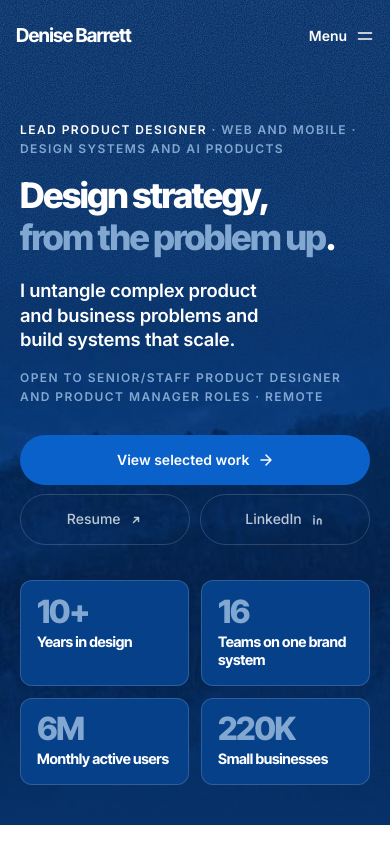
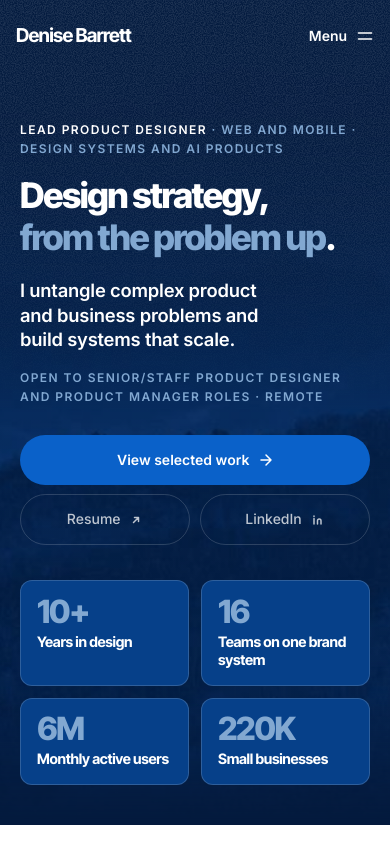
Before and after one commit to denisexue106/Website, a plain HTML site: page index.html in a window 390 px wide. Shown: the top 844 px of the page. Drawn offline with Linux system fonts and the light colour scheme.

Commit message:
Darker navy behind the homepage hero
Co-Authored-By: Claude Opus 5.5 <noreply@anthropic.com>

```diff
--- a/site.css
+++ b/site.css
@@ -196,7 +196,8 @@ nav.menu-open .nav-toggle .l2 { transform: translateY(-3px) rotate(-45deg); }
    the Unsplash License. The two sections go transparent inside one navy block, so the photo
    runs behind both with no seam. The scrim keeps the text side and the strip under the nav
    dark; the mask fades the photo back to navy before the white Work section. */
-.hero-block { position: relative; background: var(--d-bg); }
+/* The homepage hero runs a step darker than the other navy surfaces (2026-11-17). */
+.hero-block { position: relative; background: #041A3D; }
 .hero-block #hero, .hero-block .hero-stats { background: transparent; }
 .hero-photo {
   position: absolute; inset: 0; z-index: 0; overflow: hidden; pointer-events: none;
@@ -207,12 +208,12 @@ nav.menu-open .nav-toggle .l2 { transform: translateY(-3px) rotate(-45deg); }
 .hero-photo::after {
   content: ''; position: absolute; inset: 0;
   background:
-    linear-gradient(180deg, rgba(7,50,106,0.92) 0%, rgba(7,50,106,0.72) 18%, rgba(7,50,106,0) 34%),
-    linear-gradient(90deg, rgba(7,50,106,0.86) 0%, rgba(7,50,106,0.66) 36%, rgba(7,50,106,0.16) 62%, rgba(7,50,106,0.04) 100%);
+    linear-gradient(180deg, rgba(4,26,61,0.94) 0%, rgba(4,26,61,0.78) 18%, rgba(4,26,61,0) 34%),
+    linear-gradient(90deg, rgba(4,26,61,0.9) 0%, rgba(4,26,61,0.74) 36%, rgba(4,26,61,0.42) 62%, rgba(4,26,61,0.32) 100%);
 }
 @media (max-width: 1080px) {
   .hero-photo::after {
-    background: linear-gradient(180deg, rgba(7,50,106,0.96) 0%, rgba(7,50,106,0.96) 14%, rgba(7,50,106,0.88) 24%, rgba(7,50,106,0.74) 34%, rgba(7,50,106,0.34) 50%, rgba(7,50,106,0.14) 72%, rgba(7,50,106,0.1) 100%);
+    background: linear-gradient(180deg, rgba(4,26,61,0.97) 0%, rgba(4,26,61,0.97) 14%, rgba(4,26,61,0.9) 24%, rgba(4,26,61,0.8) 34%, rgba(4,26,61,0.5) 50%, rgba(4,26,61,0.34) 72%, rgba(4,26,61,0.3) 100%);
   }
 }
 
```
